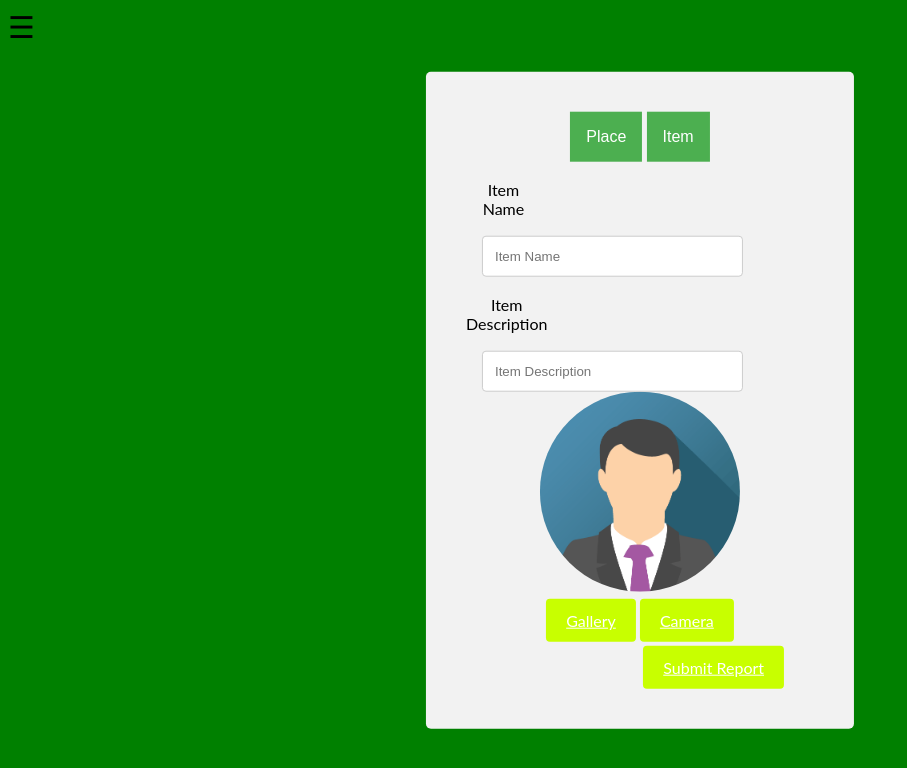
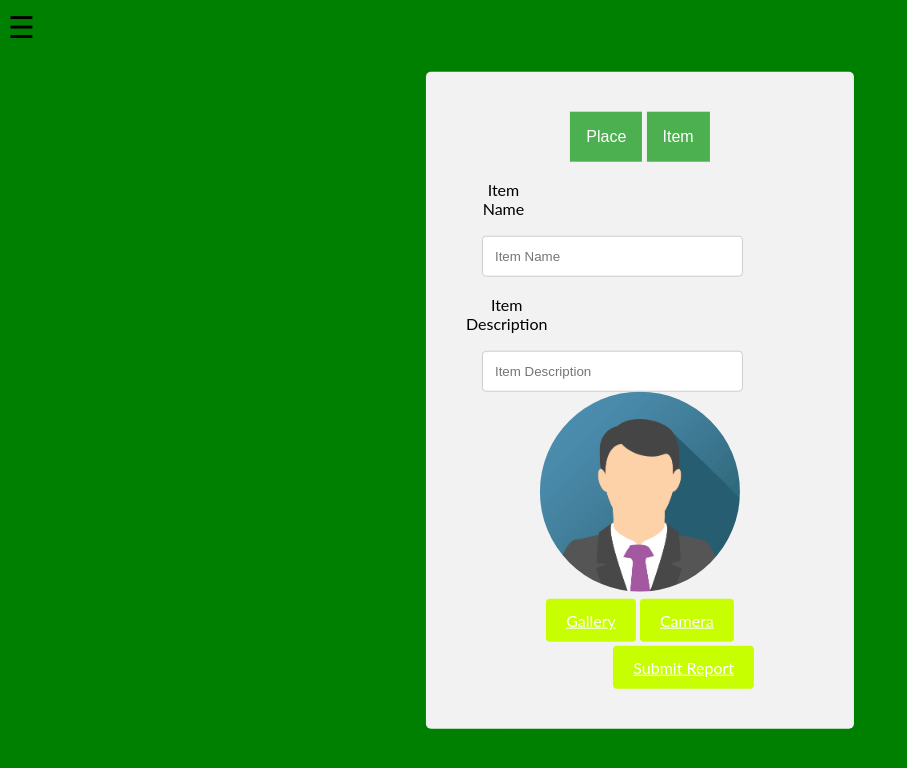
Before and after one commit to mukul-mishra/KhojPur_Website, a plain HTML site: page found_report.html in a window 1280 px wide. Shown: the whole page, without its empty margins (0-907 px from the left). Drawn offline with Linux system fonts and the light colour scheme.

Commit message:
add margin 60

```diff
--- a/found_report.html
+++ b/found_report.html
@@ -180,7 +180,7 @@
             border-radius: 4px;
             cursor: pointer;
             float: right;
-            margin-right:30px;
+            margin-right:60px;
         }
 
         .imagePick {
```
